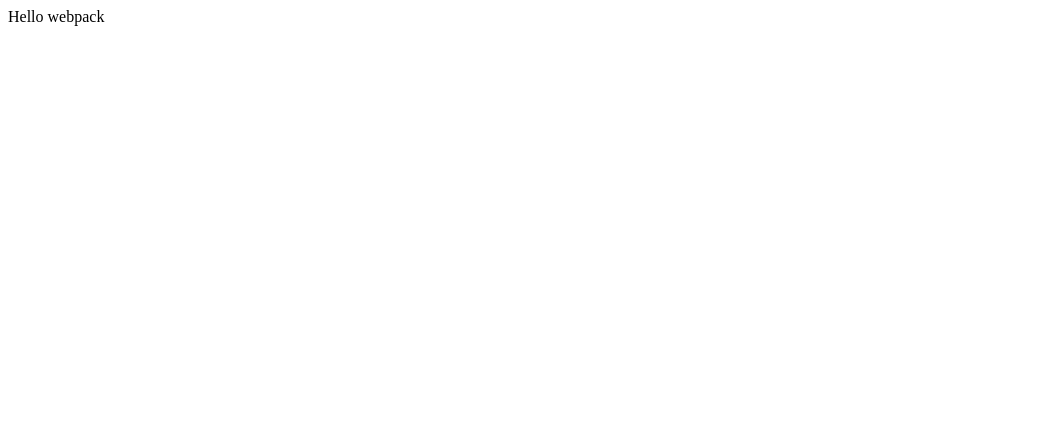
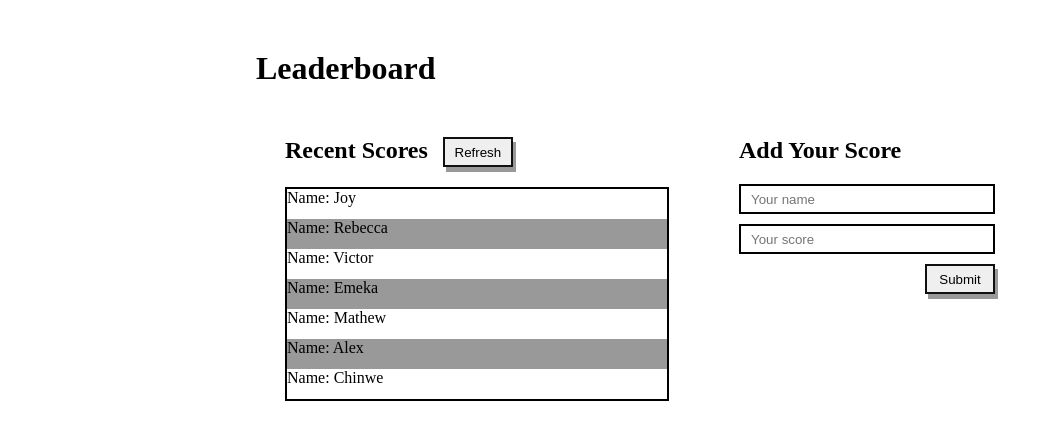
Before and after one commit to usorfaitheloho/Leaderboard, a website built with webpack: page dist/index.html in a window 1280 px wide. Shown: the whole page, without its empty margins (0-1053 px from the left). Built offline with Linux system fonts and the light colour scheme.

Commit message:
Add html and css styling

```diff
--- a/package.json
+++ b/package.json
@@ -20,6 +20,7 @@
   },
   "homepage": "https://github.com/usorfaitheloho/Leaderboard#readme",
   "devDependencies": {
+    "@babel/plugin-transform-modules-commonjs": "^7.16.8",
     "babel-eslint": "^10.1.0",
     "css-loader": "^6.7.1",
     "eslint": "^7.32.0",
--- a/src/index.js
+++ b/src/index.js
@@ -1,12 +1 @@
-import _ from 'lodash';
 import './style.css';
-function component() {
-    const element = document.createElement('div');
-
-    // Lodash, currently included via a script, is required for this line to work
-    element.innerHTML = _.join(['Hello', 'webpack'], ' ');
-
-    return element;
-  }
-
-  document.body.appendChild(component());
--- a/src/style.css
+++ b/src/style.css
@@ -0,0 +1,79 @@
+* {
+    margin: 0;
+    padding: 0;
+    box-sizing: border-box;
+  }
+
+  html,
+  body {
+    overflow-x: hidden;
+  }
+
+  header {
+    margin: 50px 0 30px 20vw;
+  }
+
+  main {
+    display: flex;
+    margin: 50px;
+    justify-content: center;
+  }
+
+  .section-head {
+    display: flex;
+  }
+
+  .section-body {
+    margin: 20px 0 20px 0;
+  }
+
+  .left {
+    margin-right: 70px;
+  }
+
+  .left .section-body {
+    border: 2px solid black;
+    min-width: 30vw;
+  }
+
+  .left .section-body ul li {
+    list-style: none;
+    height: 30px;
+  }
+
+  .left .section-body ul li:nth-child(even) {
+    background-color: #999;
+  }
+
+  .end {
+    display: flex;
+    flex-direction: column;
+  }
+
+  form {
+    display: flex;
+    flex-direction: column;
+    align-items: flex-end;
+    width: 20vw;
+  }
+
+  form input {
+    border: 2px solid black;
+    margin-bottom: 10px;
+    height: 30px;
+    width: 20vw;
+    padding: 10px;
+  }
+
+  button {
+    border: 2px solid rgb(17, 16, 16);
+    width: 70px;
+    height: 30px;
+    margin-left: 15px;
+    box-shadow: 3px 5px #999;
+  }
+
+  form button {
+    margin: 0;
+    justify-content: flex-end;
+  }
```
Also changed, not shown: src/index.html (added, +45 -0 lines), .babelrc (added), README.md, dist/index.html, dist/main.js, dist/main.js.LICENSE.txt (deleted), 2 other files.
